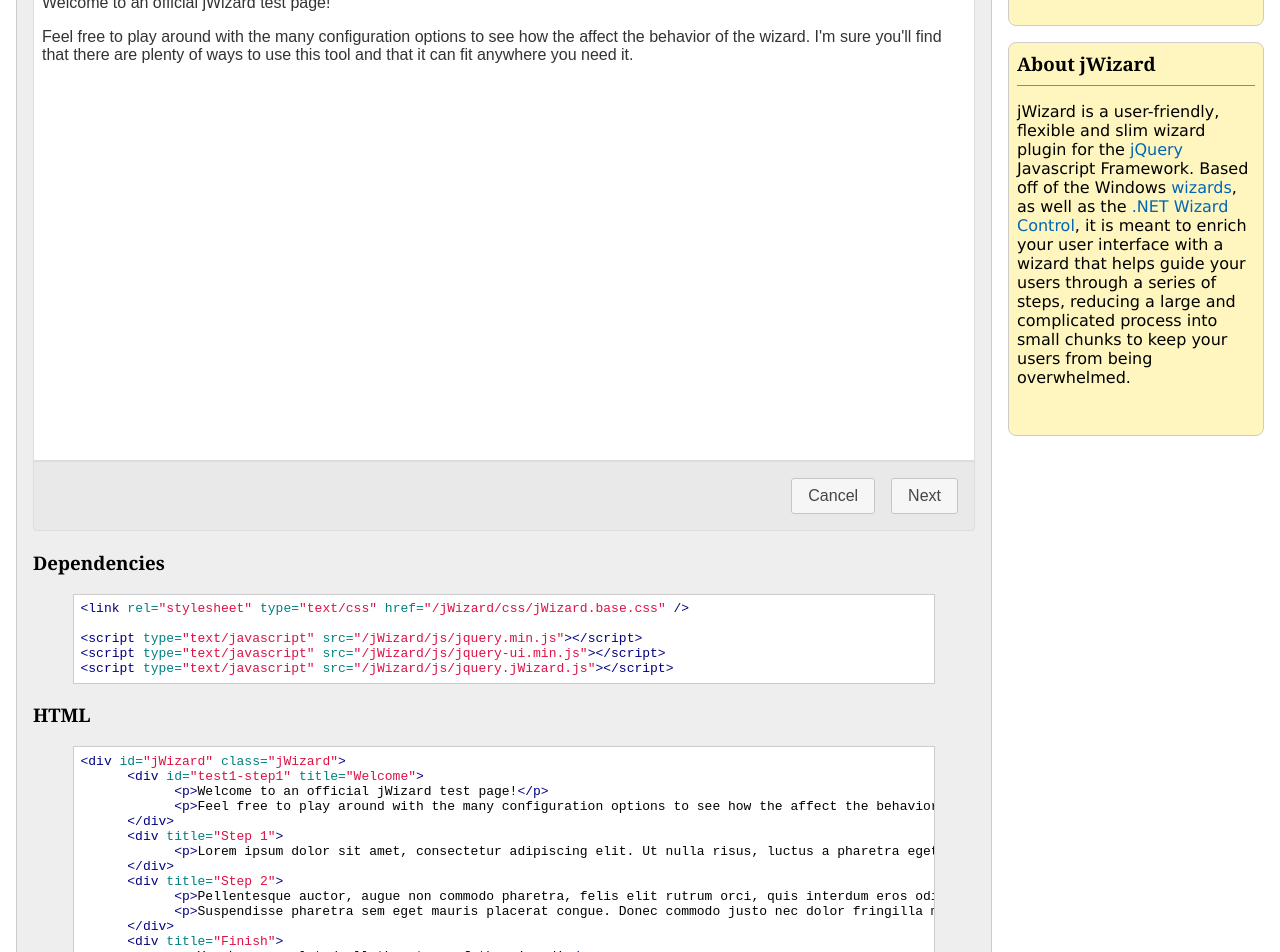
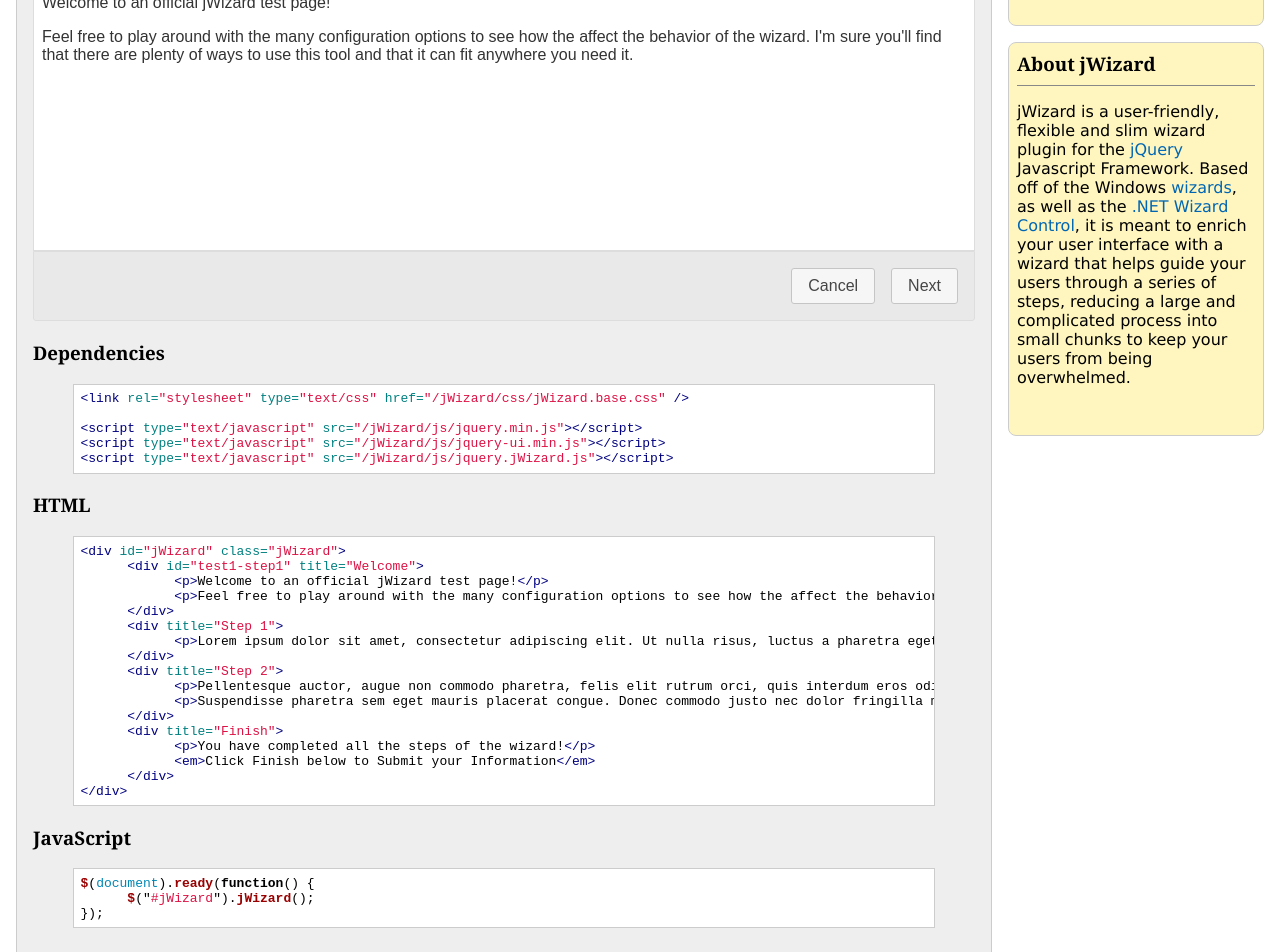
Before and after one commit to dominicbarnes/jWizard, a Jekyll site: the page built from _posts/2010-10-20-default.html, in a window 1280 px wide. Shown: the part 353-1305 px from the top of the page. Built offline with Jekyll 4.4.1, drawn with Linux system fonts in a browser that asks for light colours; nearby versions of some CDN libraries; Markdown is read by kramdown in place of the engine named in the settings.

Commit message:
updates to jWizard

```diff
--- a/_layouts/default.html
+++ b/_layouts/default.html
@@ -51,7 +51,7 @@
 		</nav>
 	</div>
 
-	<div class="center">
+	<div>
 		<h3>About jWizard</h3>
 		<p>
 			jWizard is a user-friendly, flexible and slim wizard plugin for the <a href="http://jquery.com/">jQuery</a> Javascript Framework.
--- a/css/jWizard.base.css
+++ b/css/jWizard.base.css
@@ -1,4 +1,7 @@
 /* jWizard-specific configuration */
+.jw-widget {
+	overflow: hidden;
+}
 .jw-header {
 	padding: 1em;
 }
```
Also changed, not shown: js/jquery.jWizard.js, js/jquery.jWizard.min.js.
